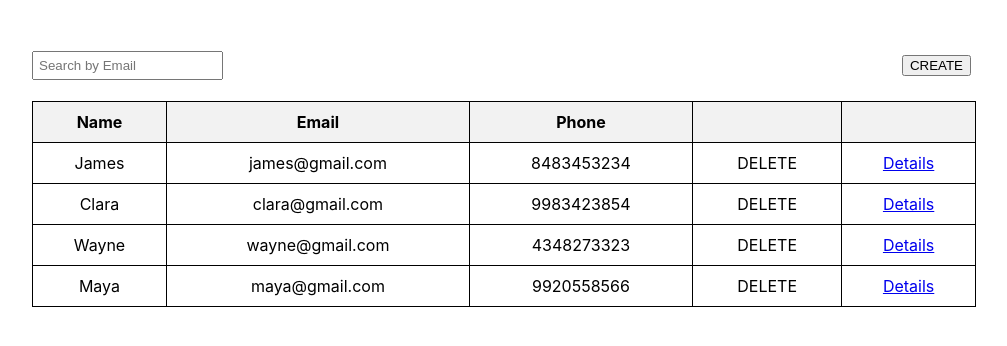
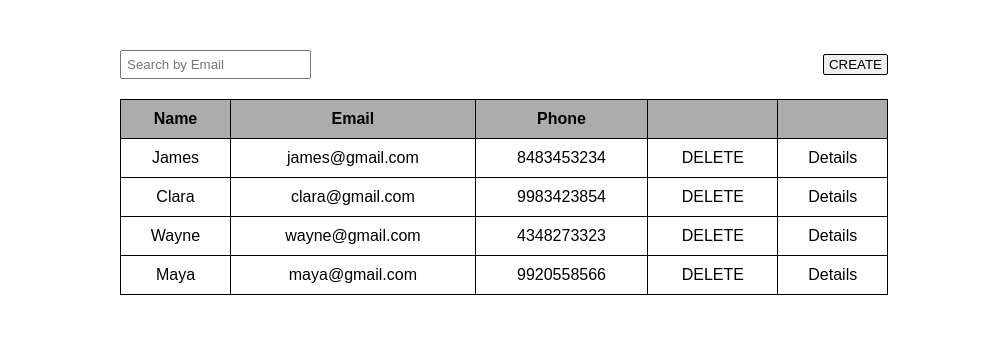
Before and after one commit to akashbandewar/volgaInfotechAssignment, a React (Create React App) app: page / in a window 1280 px wide. Shown: the top 346 px of the page, without its empty margins (136-1143 px from the left). Built offline with nearby package versions, Linux system fonts and the light colour scheme.

Commit message:
Added css

```diff
--- a/src/App.css
+++ b/src/App.css
@@ -1,17 +1,4 @@
 .App {
   font-family: Arial, sans-serif;
+  margin: 50px 0;
 }
-
-table, th, td {
-  border: 1px solid black;
-  padding: 10px;
-}
-
-button {
-  margin: 5px;
-}
-
-input {
-  margin: 10px;
-  padding: 5px;
-}
--- a/src/App.js
+++ b/src/App.js
@@ -3,6 +3,7 @@ import { BrowserRouter as Router, Route, Routes } from 'react-router-dom';
 import Table from './Components/Table/Table';
 import Create from './Components/Create/Create';
 import Details from './Components/Details/Details';
+import './App.css'
 
 const App = () => {
   const [data, setData] = useState([
--- /dev/null
+++ b/src/Components/Create/Create.css
@@ -0,0 +1,12 @@
+.create-container {
+    text-align: center;
+    margin-top: 50px;
+}
+
+.create-container input {
+    margin-bottom: 10px;
+}
+
+.buttons button{
+    margin: 10px;
+}
--- a/src/Components/Create/Create.jsx
+++ b/src/Components/Create/Create.jsx
@@ -1,21 +1,40 @@
 import React, { useState } from 'react';
 import { useNavigate } from 'react-router-dom';
+import './Create.css'
 
 const Create = ({ addRecord }) => {
   const [name, setName] = useState('');
   const [email, setEmail] = useState('');
   const [phone, setPhone] = useState('');
   const [address, setAddress] = useState('');
+  const [error, setError] = useState('');
   const navigate = useNavigate();
+
+  const handlePhoneChange = (e) => {
+    setError('');
+    const { value } = e.target;
+    if (/^\d{0,10}$/.test(value)) {
+      setPhone(value);
+    }
+  };
 
   const handleSubmit = (e) => {
     e.preventDefault();
+    const phoneRegex = /^\d{10}$/;
+    if (!phoneRegex.test(phone)) {
+        setError('Phone number must be exactly 10 digits');
+        return;
+    }
     addRecord({ name, email, phone, address });
-    navigate('/');
+    goHome();
   };
 
+  const goHome = () => {
+    navigate('/');
+  }
+
   return (
-    <div style={{ textAlign: 'center', marginTop: '50px' }}>
+    <div className='create-container'>
       <form onSubmit={handleSubmit}>
         <div>
           <input
@@ -40,7 +59,8 @@ const Create = ({ addRecord }) => {
             type="text"
             placeholder="Phone"
             value={phone}
-            onChange={(e) => setPhone(e.target.value)}
+            onChange={handlePhoneChange}
+            maxLength="10"
             required
           />
         </div>
@@ -53,7 +73,11 @@ const Create = ({ addRecord }) => {
             required
           />
         </div>
-        <button type="submit">Create</button>
+        <div className='buttons'>
+            <button type="submit">Create</button>
+            <button onClick={goHome}>Home</button>
+        </div>
+        {error && <p style={{ color: 'red' }}>{error}</p>}
       </form>
     </div>
   );
--- /dev/null
+++ b/src/Components/Details/Details.css
@@ -0,0 +1,13 @@
+.details-container{
+    text-align: center;
+    margin-top: 50px
+}
+
+.details-table{
+    width: 40%;
+}
+
+.home-button{
+    margin: 20px;
+    padding: 5px;
+}
--- a/src/Components/Details/Details.jsx
+++ b/src/Components/Details/Details.jsx
@@ -1,6 +1,7 @@
 import React from 'react';
 import { useParams } from 'react-router-dom';
 import { useNavigate } from 'react-router-dom';
+import './Details.css'
 
 const Details = ({ data }) => {
   const { id } = useParams();
@@ -9,13 +10,27 @@ const Details = ({ data }) => {
   if (!record) return <div>Record not found</div>;
 
   return (
-    <div style={{ textAlign: 'center', marginTop: '50px' }}>
+    <div className='details-container'>
       <h2>Details</h2>
-      <p><strong>Name:</strong> {record.name}</p>
-      <p><strong>Email:</strong> {record.email}</p>
-      <p><strong>Phone:</strong> {record.phone}</p>
-      <p><strong>Address:</strong> {record.address}</p>
-      <button onClick={() => navigate('/')}>Home</button>
+      <table className='details-table'>
+        <tr>
+            <th>Name:</th>
+            <td>{record.name}</td>
+        </tr>
+        <tr>
+            <th>Email:</th>
+            <td>{record.email}</td>
+        </tr>
+        <tr>
+            <th>Phone:</th>
+            <td>{record.phone}</td>
+        </tr>
+        <tr>
+            <th>Address:</th>
+            <td>{record.address}</td>
+        </tr>
+      </table>
+      <button className='home-button' onClick={() => navigate('/')}>Home</button>
     </div>
   );
 }
--- a/src/Components/Table/Table.css
+++ b/src/Components/Table/Table.css
@@ -1,32 +1,74 @@
-.search-row{
+.search-row {
+    margin: 50px;
     display: flex;
     justify-content: space-between;
     align-items: center;
     margin: auto;
-    width: 80%;
+    width: 60%;
 }
 
 table {
     margin: auto;
     margin-top: 20px;
     border-collapse: collapse;
-  width: 80%;
+    width: 60%;
 }
 
-th, td {
+th,
+td {
     border: 1px solid black;
     padding: 10px;
+    text-align: center;
 }
 
 th {
-  background-color: #f2f2f2;
+    background-color: #adacac;
 }
 
 button {
-  margin: 5px;
+    padding: 2px 5px;
+    border: 1px solid black;
+    border-radius: 2px;
 }
 
 input {
-  /* margin: 10px; */
     padding: 5px;
 }
+
+h1 {
+    text-align: center;
+}
+
+.link {
+    text-decoration: none;
+    color: black;
+}
+
+.action:hover {
+    color: blue;
+    cursor: pointer;
+}
+
+.modal-overlay {
+    position: fixed;
+    top: 0;
+    left: 0;
+    right: 0;
+    bottom: 0;
+    background-color: rgba(0, 0, 0, 0.5);
+    display: flex;
+    justify-content: center;
+    align-items: center;
+}
+
+.modal {
+    background: white;
+    padding: 20px;
+    border-radius: 8px;
+    text-align: center;
+}
+
+.modal-button {
+    margin: 10px;
+    padding: 5px 10px;
+}
--- a/src/Components/Table/Table.jsx
+++ b/src/Components/Table/Table.jsx
@@ -1,19 +1,39 @@
-import React, { useState } from 'react';
-import { Link } from 'react-router-dom';
-import './Table.css'
+import React, { useState } from "react";
+import { Link } from "react-router-dom";
+import "./Table.css";
 
 const Table = ({ data, deleteRecord }) => {
-  const [search, setSearch] = useState('');
+  const [search, setSearch] = useState("");
+  const [showModal, setShowModal] = useState(false);
+  const [id, setId] = useState("");
 
   const handleSearch = (e) => {
     setSearch(e.target.value);
   };
 
-  const filteredData = data.filter(record => record.email.includes(search));
+  const handleDelete= (id) => {
+    setShowModal(true);
+    setId(id);
+  }
+
+  const deleteConfirmation = () => {
+    deleteRecord(id);
+    setShowModal(false);
+  }
+
+  const filteredData = data.filter((record) => record.email.includes(search));
 
   return (
-    <div style={{ textAlign: 'center', margin: '50px' }}>
-      <div className='search-row'>
+    <div>
+      {showModal && (<div className="modal-overlay">
+        <div className="modal">
+          <h2>Confirm Deletion</h2>
+          <p>Are you sure you want to delete this entry?</p>
+          <button className="modal-button" onClick={deleteConfirmation}>Yes</button>
+          <button className="modal-button" onClick={() => setShowModal(false)}>No</button>
+        </div>
+      </div>)}
+      <div className="search-row">
         <input
           type="text"
           placeholder="Search by Email"
@@ -24,6 +44,7 @@ const Table = ({ data, deleteRecord }) => {
           <button>CREATE</button>
         </Link>
       </div>
+      {filteredData.length !== 0 && (
         <table>
           <thead>
             <tr>
@@ -35,16 +56,22 @@ const Table = ({ data, deleteRecord }) => {
             </tr>
           </thead>
           <tbody>
-          {filteredData.map(record => (
+            {filteredData.map((record) => (
               <tr key={record.id}>
                 <td>{record.name}</td>
                 <td>{record.email}</td>
                 <td>{record.phone}</td>
                 <td>
-                <span onClick={() => deleteRecord(record.id)}>DELETE</span>
+                  <span
+                    className="action"
+                    onClick={() => handleDelete(record.id)}
+                        // () => deleteRecord(record.id)}
+                  >
+                    DELETE
+                  </span>
                 </td>
                 <td>
-                <Link to={`/details/${record.id}`}>
+                  <Link className="link action" to={`/details/${record.id}`}>
                     <span>Details</span>
                   </Link>
                 </td>
@@ -52,8 +79,10 @@ const Table = ({ data, deleteRecord }) => {
             ))}
           </tbody>
         </table>
+      )}
+      {filteredData.length === 0 && <h1>NO MATCHING RESULT FOUND!!!</h1>}
     </div>
   );
-}
+};
 
 export default Table;
```
Lines whose indentation alone changed are shown as unchanged.
